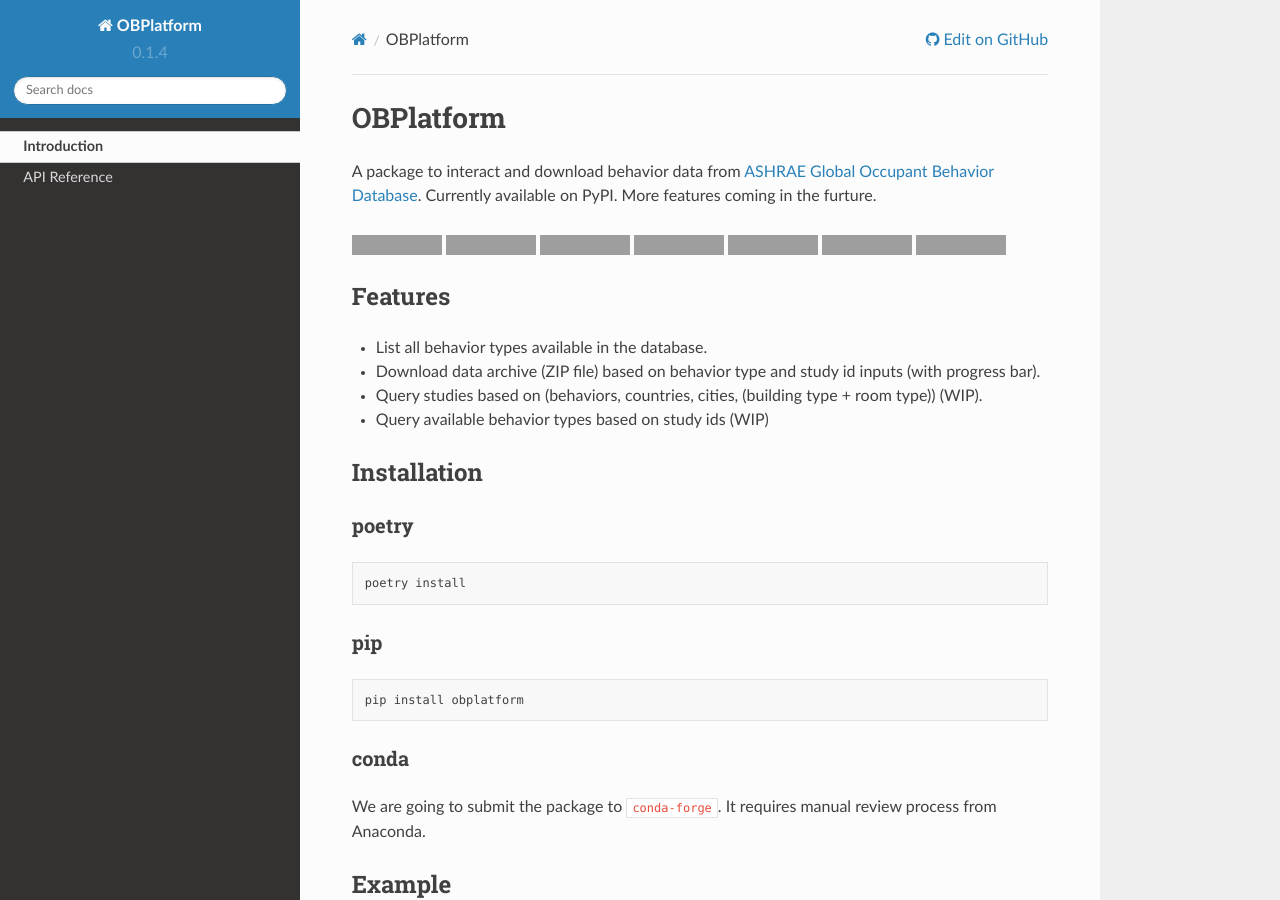
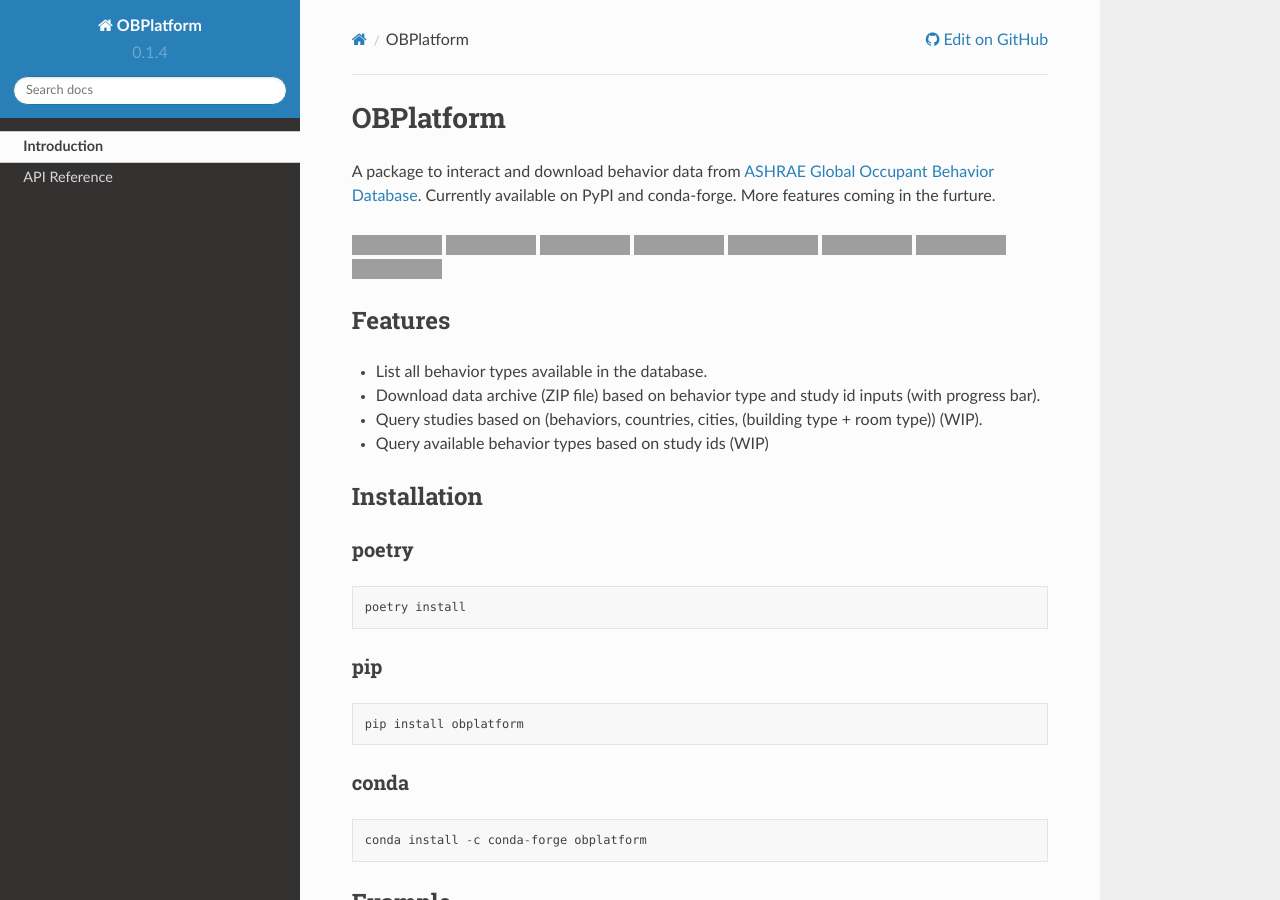
Before and after one commit to umonaca/obplatform, a Sphinx documentation site: the page built from docs/index.rst, in a window 1280 px wide and 900 px high. Built offline with Sphinx 7.4.7 and the Read the Docs theme 2.0.0, drawn with Linux system fonts in a browser that asks for light colours; grey boxes are pictures that could not be loaded.

Commit message:
docs: add conda-forge
docs: fixup

```diff
--- a/docs/index.rst
+++ b/docs/index.rst
@@ -15,10 +15,10 @@
 
 A package to interact and download behavior data from `ASHRAE Global
 Occupant Behavior Database <https://ashraeobdatabase.com>`__. Currently
-available on PyPI. More features coming in the furture.
+available on PyPI and conda-forge. More features coming in the furture.
 
-|pypi| |CI| |codecov| |license| |PyPI - Python Version| |Code style:
-black| |Read the Docs|
+|pypi| |conda-forge| |CI| |codecov| |license| |PyPI - Python Version|
+|Code style: black| |Read the Docs|
 
 Features
 --------
@@ -50,8 +50,9 @@
 conda
 ~~~~~
 
-We are going to submit the package to ``conda-forge``. It requires
-manual review process from Anaconda.
+::
+
+   conda install -c conda-forge obplatform
 
 Example
 -------
@@ -138,6 +139,8 @@
 
 .. |pypi| image:: https://img.shields.io/pypi/v/obplatform.svg
    :target: https://pypi.python.org/pypi/obplatform
+.. |conda-forge| image:: https://img.shields.io/conda/vn/conda-forge/obplatform
+   :target: https://github.com/conda-forge/obplatform-feedstock#installing-obplatform
 .. |CI| image:: https://github.com/umonaca/obplatform/actions/workflows/test.yml/badge.svg?event=push
    :target: https://github.com/umonaca/obplatform/actions?query=event%3Apush+branch%3Amaster
 .. |codecov| image:: https://codecov.io/gh/umonaca/obplatform/branch/master/graph/badge.svg?token=SCFFFX2IKX
```
Also changed, not shown: README.md (+5 -3 lines), README.rst (+8 -5 lines).
